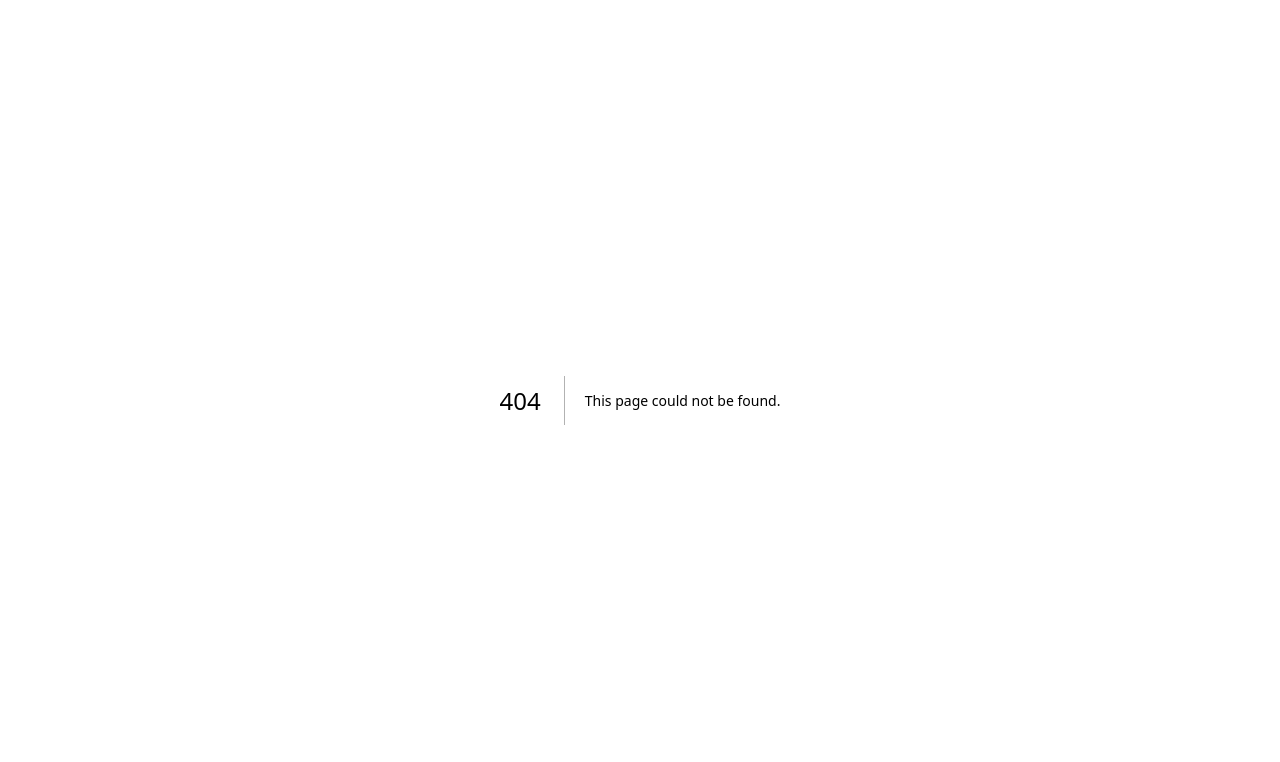
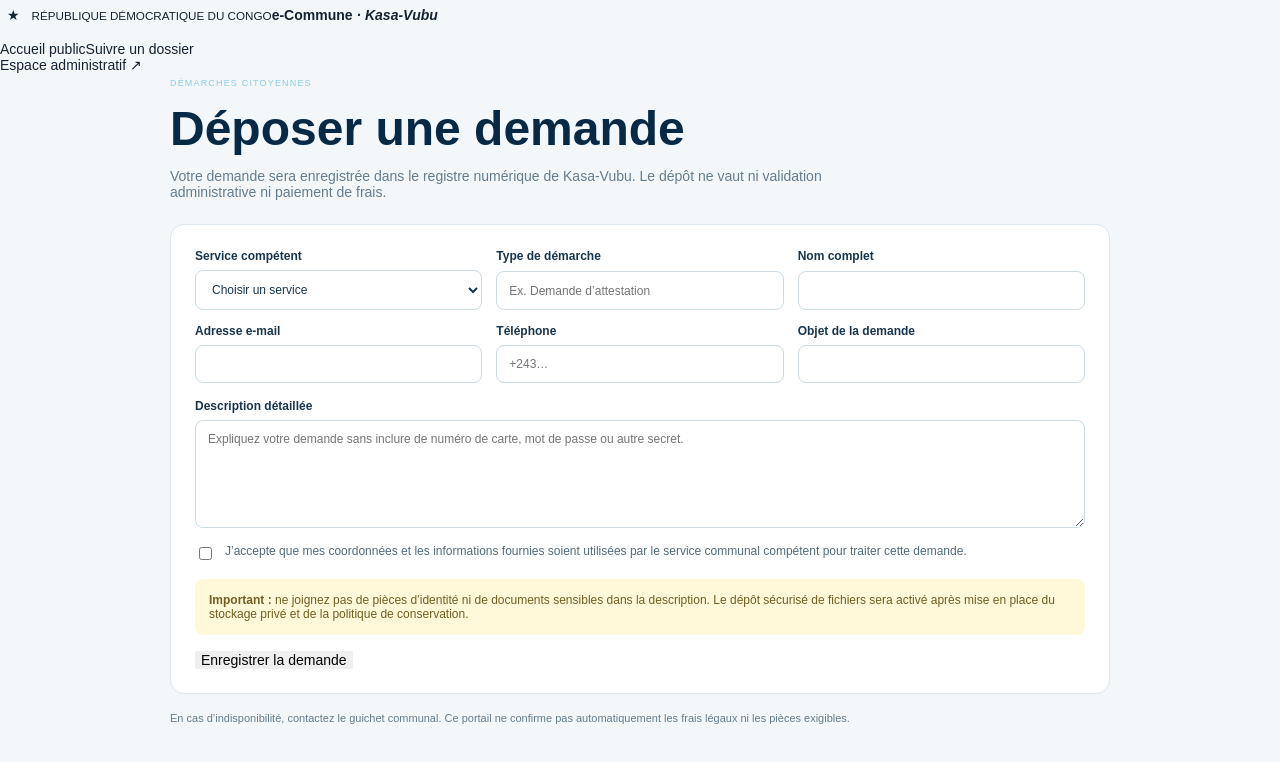
Before and after one commit to jhmultiservice25-droid/Mes-projets-Lovable-, a Next.js app in the folder e-commune-rdc-kasavubu-v12-officiel-portable-bureau/apps/web/: page /portail-public/deposer in a window 1280 px wide. Before the commit this address had no page. Shown: the top 762 px of the page. Built offline with nearby package versions, Linux system fonts and the light colour scheme.

Commit message:
feat(dossiers): add citizen dossier submission form

```diff
--- /dev/null
+++ b/e-commune-rdc-kasavubu-v12-officiel-portable-bureau/apps/web/src/app/portail-public/deposer/page.tsx
@@ -0,0 +1,89 @@
+"use client";
+
+import Link from "next/link";
+import { FormEvent, useState } from "react";
+
+const services = [
+  ["ETAT_CIVIL", "État civil"],
+  ["URBANISME", "Urbanisme et habitat"],
+  ["POPULATION", "Population et attestations"],
+  ["ASSAINISSEMENT", "Assainissement et environnement"],
+  ["DERCO", "Développement communautaire (DERCO)"],
+  ["AGRICULTURE", "Agriculture et marchés"],
+  ["SPORTS_LOISIRS", "Sports, jeunesse et loisirs"],
+  ["AUTRE", "Autre service communal"],
+];
+
+export default function DeposerDossierPage() {
+  const [busy, setBusy] = useState(false);
+  const [error, setError] = useState("");
+  const [result, setResult] = useState<{reference:string;trackingToken:string;statusLabel:string}|null>(null);
+
+  async function submit(event: FormEvent<HTMLFormElement>) {
+    event.preventDefault();
+    setError("");
+    setBusy(true);
+    const form = new FormData(event.currentTarget);
+    const serviceCode = String(form.get("serviceCode") || "");
+    const serviceLabel = services.find(([code]) => code === serviceCode)?.[1] || "";
+    const payload = {
+      serviceCode, serviceLabel,
+      requestType: String(form.get("requestType") || ""),
+      subject: String(form.get("subject") || ""),
+      description: String(form.get("description") || ""),
+      requesterName: String(form.get("requesterName") || ""),
+      requesterEmail: String(form.get("requesterEmail") || ""),
+      requesterPhone: String(form.get("requesterPhone") || ""),
+      privacyConsent: form.get("privacyConsent") === "on",
+      website: String(form.get("website") || ""),
+    };
+    try {
+      const response = await fetch("/api/public-dossiers", {
+        method: "POST", headers: { "Content-Type": "application/json" }, body: JSON.stringify(payload),
+      });
+      const data = await response.json();
+      if (!response.ok) throw new Error(data.error || "Le dépôt a échoué.");
+      setResult(data.dossier);
+      event.currentTarget.reset();
+    } catch (err) {
+      setError(err instanceof Error ? err.message : "Une erreur est survenue.");
+    } finally {
+      setBusy(false);
+    }
+  }
+
+  return <main className="public-site">
+    <header className="public-header">
+      <Link href="/portail-public" className="brand"><span className="brand-mark">★</span><span><small>RÉPUBLIQUE DÉMOCRATIQUE DU CONGO</small><strong>e-Commune <em>· Kasa-Vubu</em></strong></span></Link>
+      <nav aria-label="Navigation publique"><Link href="/portail-public">Accueil public</Link><Link href="/portail-public/suivre">Suivre un dossier</Link></nav>
+      <Link className="admin-link" href="/">Espace administratif ↗</Link>
+    </header>
+    <section className="section" style={{maxWidth:940,margin:"0 auto"}}>
+      <span className="eyebrow">DÉMARCHES CITOYENNES</span><h1 style={{fontSize:"clamp(32px,5vw,48px)",color:"#062a45",margin:"12px 0"}}>Déposer une demande</h1>
+      <p style={{color:"#637d8f",maxWidth:720}}>Votre demande sera enregistrée dans le registre numérique de Kasa-Vubu. Le dépôt ne vaut ni validation administrative ni paiement de frais.</p>
+      {result ? <section style={{border:"1px solid #b8dfc8",background:"#f1fbf5",borderRadius:14,padding:24,marginTop:24}}>
+        <h2 style={{color:"#17643c"}}>Demande enregistrée</h2><p>Votre référence de dossier :</p><p style={{fontSize:24,fontWeight:800,letterSpacing:1}}>{result.reference}</p><p>Code privé de suivi (à conserver, il ne sera pas affiché une seconde fois) :</p><div style={{padding:14,background:"#fff",borderRadius:8,overflowWrap:"anywhere",fontFamily:"monospace"}}>{result.trackingToken}</div><p style={{fontSize:13,marginTop:16}}>Le code permet de consulter le dossier. Ne le partagez pas. L’administration doit encore examiner la demande.</p><Link className="button primary" href="/portail-public/suivre" style={{marginTop:12}}>Suivre le dossier</Link>
+      </section> : <form onSubmit={submit} style={{display:"grid",gap:16,marginTop:24,border:"1px solid #dbe6ec",borderRadius:14,padding:24,background:"#fff"}}>
+        <div style={{display:"grid",gridTemplateColumns:"repeat(auto-fit,minmax(220px,1fr))",gap:14}}>
+          <label style={field}>Service compétent<select required name="serviceCode" style={control}><option value="">Choisir un service</option>{services.map(([code,label])=><option key={code} value={code}>{label}</option>)}</select></label>
+          <label style={field}>Type de démarche<input required name="requestType" maxLength={100} style={control} placeholder="Ex. Demande d’attestation"/></label>
+          <label style={field}>Nom complet<input required name="requesterName" maxLength={120} style={control} autoComplete="name"/></label>
+          <label style={field}>Adresse e-mail<input required type="email" name="requesterEmail" maxLength={180} style={control} autoComplete="email"/></label>
+          <label style={field}>Téléphone<input required type="tel" name="requesterPhone" maxLength={40} style={control} autoComplete="tel" placeholder="+243…"/></label>
+          <label style={field}>Objet de la demande<input required name="subject" maxLength={180} style={control}/></label>
+        </div>
+        <label style={field}>Description détaillée<textarea required name="description" minLength={20} maxLength={3000} rows={6} style={{...control,resize:"vertical"}} placeholder="Expliquez votre demande sans inclure de numéro de carte, mot de passe ou autre secret."/></label>
+        <label style={{position:"absolute",left:"-10000px",width:1,height:1,overflow:"hidden"}} aria-hidden="true">Site web<input tabIndex={-1} autoComplete="off" name="website"/></label>
+        <label style={{display:"flex",gap:10,alignItems:"flex-start",fontSize:12,color:"#536b7b"}}><input required type="checkbox" name="privacyConsent" style={{marginTop:3}}/><span>J’accepte que mes coordonnées et les informations fournies soient utilisées par le service communal compétent pour traiter cette demande.</span></label>
+        {error && <p role="alert" style={{color:"#b51d32",background:"#fff0f2",padding:12,borderRadius:8}}>{error}</p>}
+        <div style={{background:"#fff8d9",padding:14,borderRadius:8,fontSize:12,color:"#735e21"}}><strong>Important :</strong> ne joignez pas de pièces d’identité ni de documents sensibles dans la description. Le dépôt sécurisé de fichiers sera activé après mise en place du stockage privé et de la politique de conservation.</div>
+        <button disabled={busy} className="button primary" type="submit" style={{border:0,justifySelf:"start",opacity:busy?.6:1}}>{busy?"Enregistrement…":"Enregistrer la demande"}</button>
+      </form>}
+      <p style={{fontSize:11,color:"#637d8f",marginTop:18}}>En cas d’indisponibilité, contactez le guichet communal. Ce portail ne confirme pas automatiquement les frais légaux ni les pièces exigibles.</p>
+    </section>
+    <style>{`label{display:block}input,select,textarea{font:inherit}button:disabled{cursor:wait}`}</style>
+  </main>;
+}
+
+const field: React.CSSProperties = { display:"grid", gap:7, color:"#17364d", fontSize:12, fontWeight:700 };
+const control: React.CSSProperties = { width:"100%", padding:"11px 12px", border:"1px solid #cbdce5", borderRadius:8, color:"#17364d", background:"#fff", fontWeight:400 };
```
